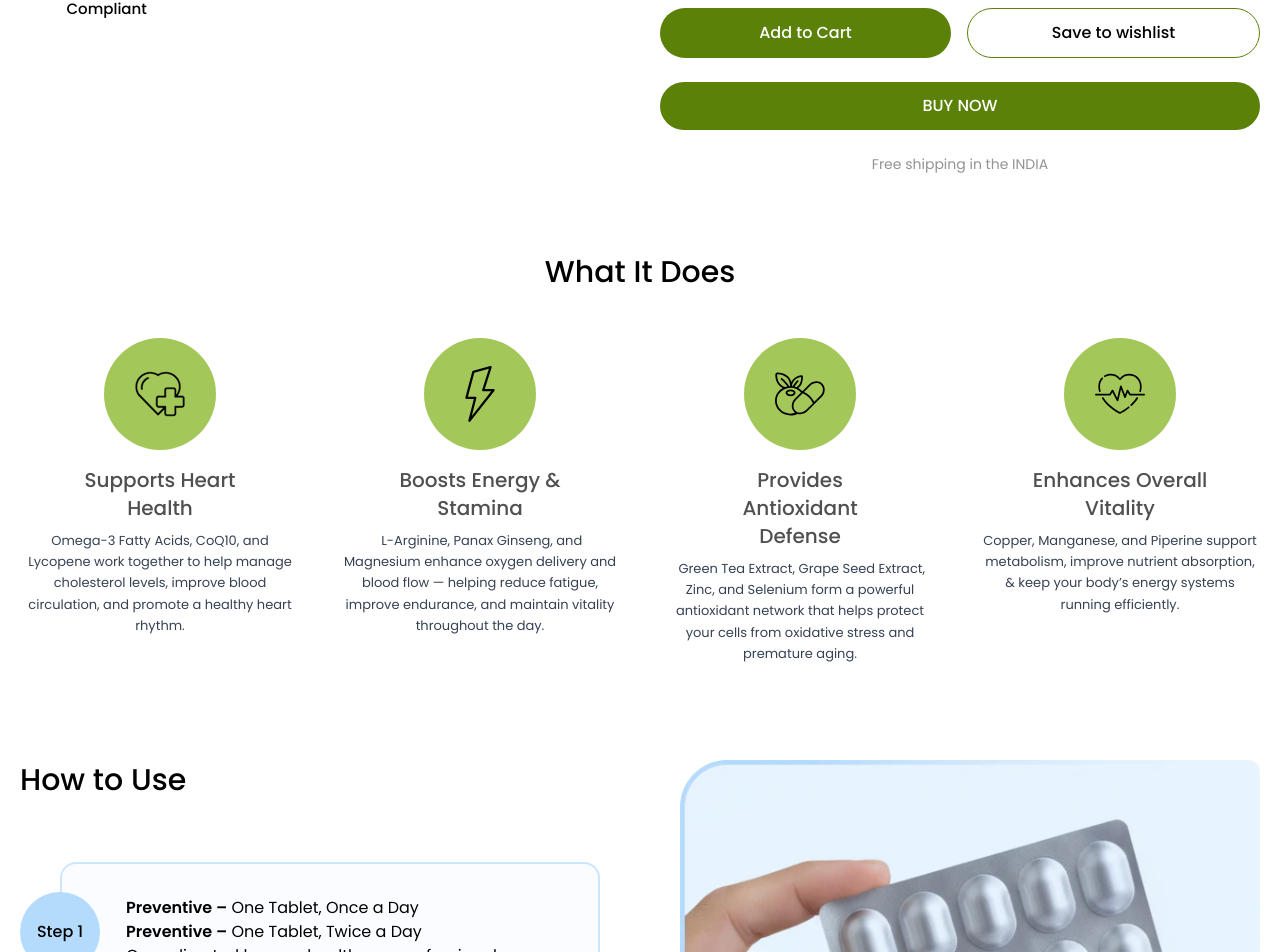
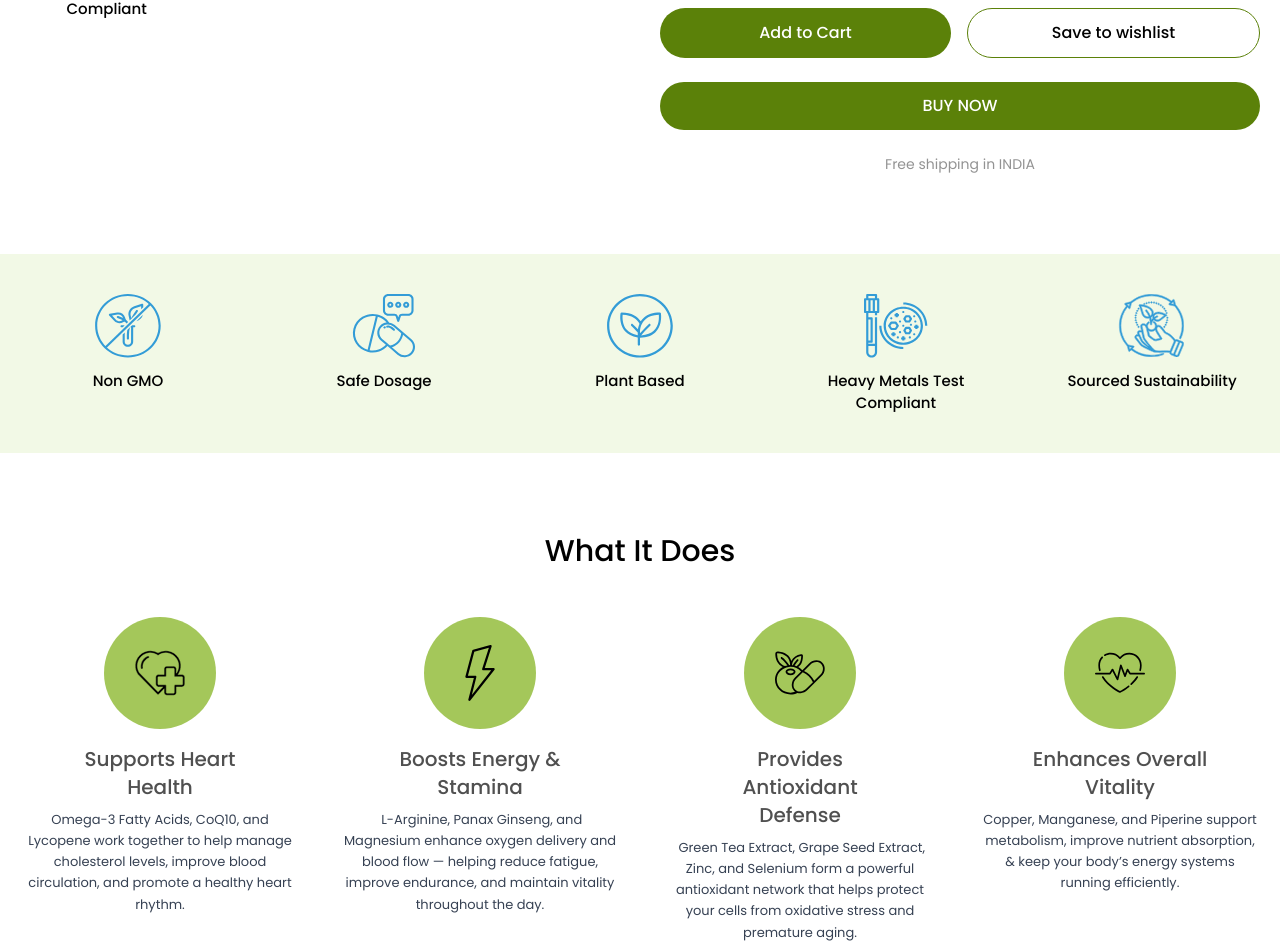
Before and after one commit to shailup50/vmg, a Next.js app: page /product-details in a window 1280 px wide. Shown: the part 1231-2183 px from the top of the page. Built offline with nearby package versions, Linux system fonts and the light colour scheme.

Commit message:
product details add common property

```diff
--- a/src/app/components/detail/ProductDetail.js
+++ b/src/app/components/detail/ProductDetail.js
@@ -243,7 +243,7 @@ export default function ProductDetail({ product }) {
                     </div>
                 </div>
 
-                <p className="text-[#939393] text-sm text-center">Free shipping in the INDIA</p>
+                <p className="text-[#939393] text-sm text-center">Free shipping in INDIA</p>
             </div>
         </section>
     );
--- /dev/null
+++ b/src/app/components/detail/ProductInfoCommon.js
@@ -0,0 +1,42 @@
+import React from 'react'
+import icon6 from "@/app/images/info/icon6.svg"
+import icon7 from "@/app/images/info/icon7.svg"
+import icon8 from "@/app/images/info/icon8.svg"
+import icon9 from "@/app/images/info/icon9.svg"
+import icon10 from "@/app/images/info/icon10.svg"
+import Image from 'next/image'
+
+export const ProductInfoCommon = () => {
+    const product = {
+        benefits: [
+            { name: "Non GMO", icon: icon6 },
+            { name: "Safe Dosage", icon: icon7 },
+            { name: "Plant Based", icon: icon8 },
+            { name: "Heavy Metals Test Compliant", icon: icon9 },
+            { name: "Sourced Sustainability", icon: icon10 },
+        ],
+    };
+    return (
+        <>
+            <main className='bg-[#F2F9E6] py-6 md:py-10 my-6 md:my-10'>
+                <section className='max-w-7xl mx-auto px-5 2xl:px-0'>
+                    <div>
+                        <div className="grid grid-cols-3 md:grid-cols-5 items-start gap-6 md:gap-10">
+                            {product.benefits?.map((f, i) => (
+                                <div
+                                    key={i}
+                                    className="text-center flex flex-col items-center text-sm text-gray-700"
+                                >
+                                    <div className="mb-2">
+                                        <Image src={f.icon} width={80} height={80} alt={f.name} className="md:h-16 h-10" />
+                                    </div>
+                                    <p className="mt-1 text-black text-[13px] md:text-[15px] font-medium">{f.name}</p>
+                                </div>
+                            ))}
+                        </div>
+                    </div>
+                </section>
+            </main>
+        </>
+    )
+}
--- a/src/app/product-details/page.js
+++ b/src/app/product-details/page.js
@@ -4,6 +4,7 @@ import { Feature, Ingredients, Review } from '../components/detail/FeatureIngred
 import CertificateSection from '../components/detail/CertificateSection'
 import MoreInfo from '../components/detail/MoreInfo'
 import ProductTab from '../components/detail/ProductTab'
+import { ProductInfoCommon } from '../components/detail/ProductInfoCommon'
 
 function page() {
     return (
@@ -14,6 +15,7 @@ function page() {
                 </section>
             </div>
             <Info />
+            <ProductInfoCommon />
             <Benefit />
             <Faq />
             <Feature />
```
